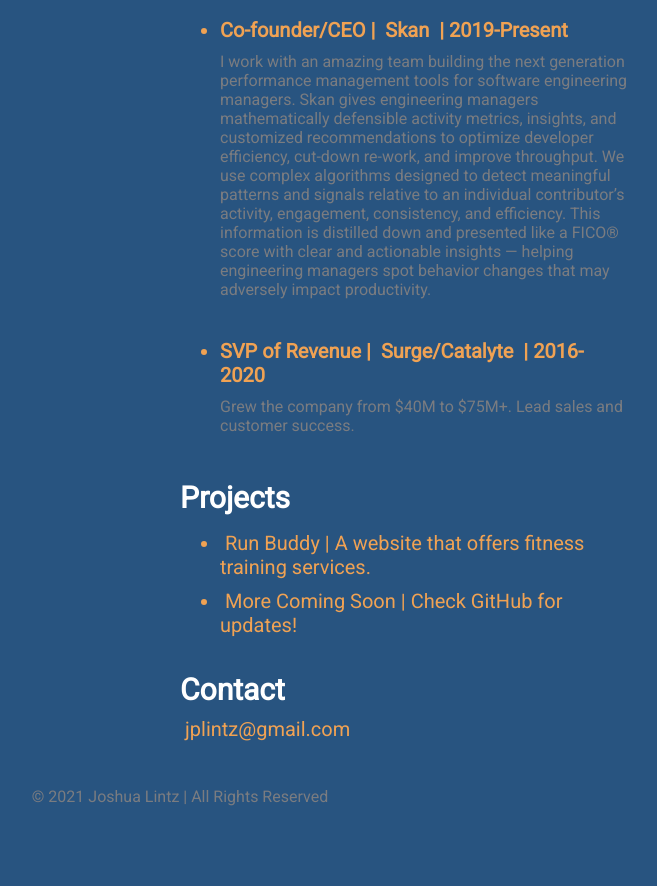
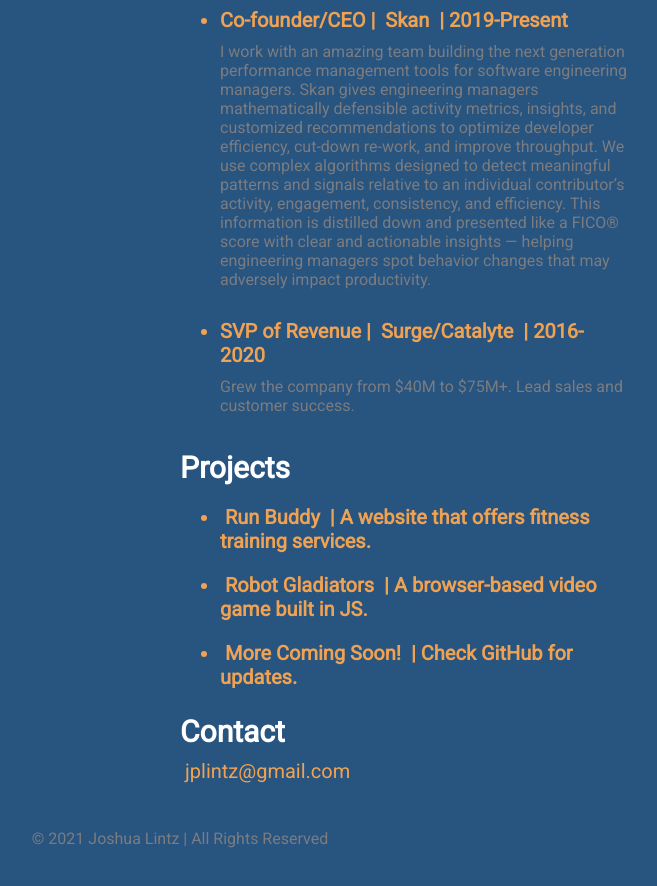
Before and after one commit to joshualintz/joshualintz, a plain HTML site: page index.html in a window 1280 px wide. Shown: the part 620-1506 px from the top of the page, without its empty margins (460-1117 px from the left). Before the commit the page ends 1472 px from the top, so only its background shows below. Drawn offline with Linux system fonts and the light colour scheme.

Commit message:
updated README, fixed a CSS bug affecting the ul li elements, and added robot gladiators project.

```diff
--- a/assets/css/style.css
+++ b/assets/css/style.css
@@ -85,8 +85,8 @@ body {
 .profile ul li {
     font-size: 20px;
     color: var(--tertiary-color);
-    padding-bottom: 10px;
-    margin:0;
+    padding-bottom: 0;
+    margin: 0;
 }
 
 /* Footer */
--- a/index.html
+++ b/index.html
@@ -60,10 +60,13 @@
                 <h2>Projects</h2>
                 <ul>
                     <li>
-                        <a href="https://github.com/joshualintz/run-buddy" target="_blank">Run Buddy | A website that offers fitness training services.</a>
+                        <h3><a href="https://github.com/joshualintz/run-buddy" target="_blank">Run Buddy</a> | A website that offers fitness training services.</h3>
                     </li>
                     <li>
-                        <a href="https://github.com/joshualintz" target="_blank">More Coming Soon | Check GitHub for updates!</a>
+                        <h3><a href="https://github.com/joshualintz/robot-gladiators" target="_blank">Robot Gladiators</a> | A browser-based video game built in JS.</h3>
+                    </li>
+                    <li>
+                        <h3><a href="https://github.com/joshualintz" target="_blank">More Coming Soon!</a> | Check GitHub for updates.</h3>
                     </li>
                 </ul>
             </div>
```
Also changed, not shown: 1 other file.
